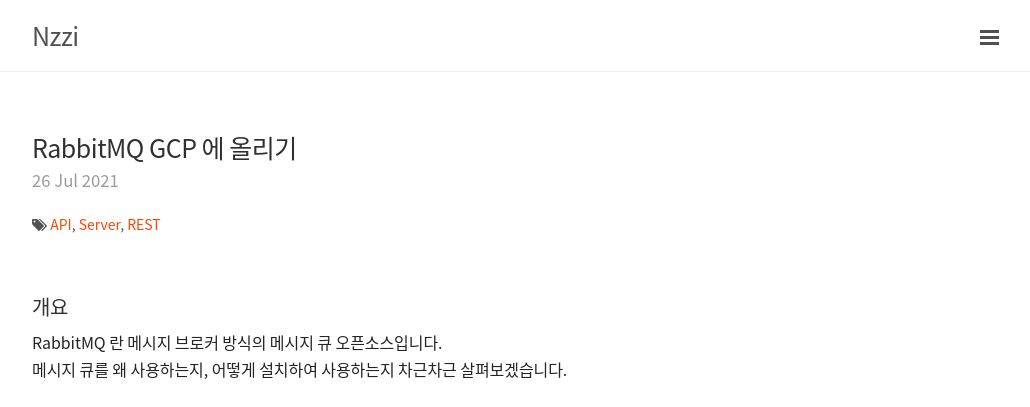
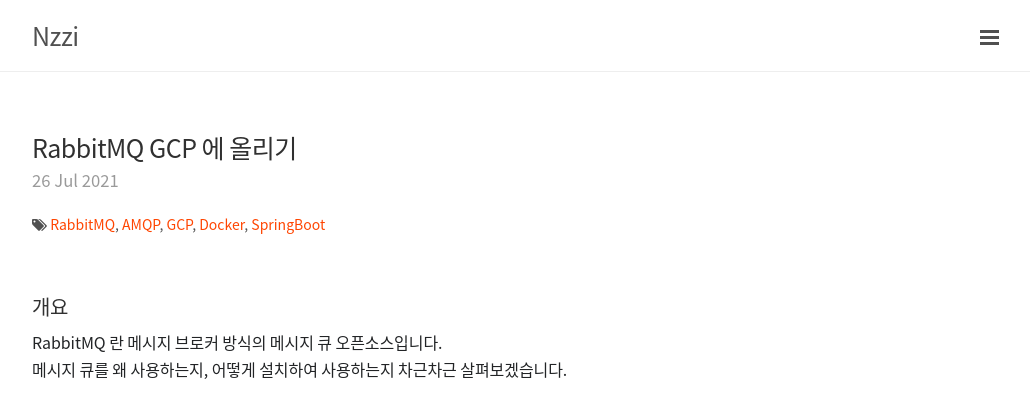
Before and after one commit to cholnh/cholnh.github.io, a Jekyll site: the page built from _posts/Dev/RabbitMQ/2021-7-26-RabbitMQ-GCP-에-올리기.md, in a window 1280 px wide. Shown: the top 407 px of the page, without its empty margins (248-1278 px from the left). Built offline with Jekyll 4.4.1, drawn with Linux system fonts in a browser that asks for light colours; comment, search, counter and statistics services are not loaded.

Commit message:
edit rabbitMQ gcp 에 올리기 - 카테고리, 태그 수정

```diff
--- a/_posts/Dev/RabbitMQ/2021-7-26-RabbitMQ-GCP-에-올리기.md
+++ b/_posts/Dev/RabbitMQ/2021-7-26-RabbitMQ-GCP-에-올리기.md
@@ -1,8 +1,8 @@
 ---
 layout: post
 title:  "RabbitMQ GCP 에 올리기"
-categories: REST
-tags: API Server REST
+categories: RabbitMQ
+tags: RabbitMQ AMQP GCP Docker SpringBoot
 comments: true
 ---
 
```
